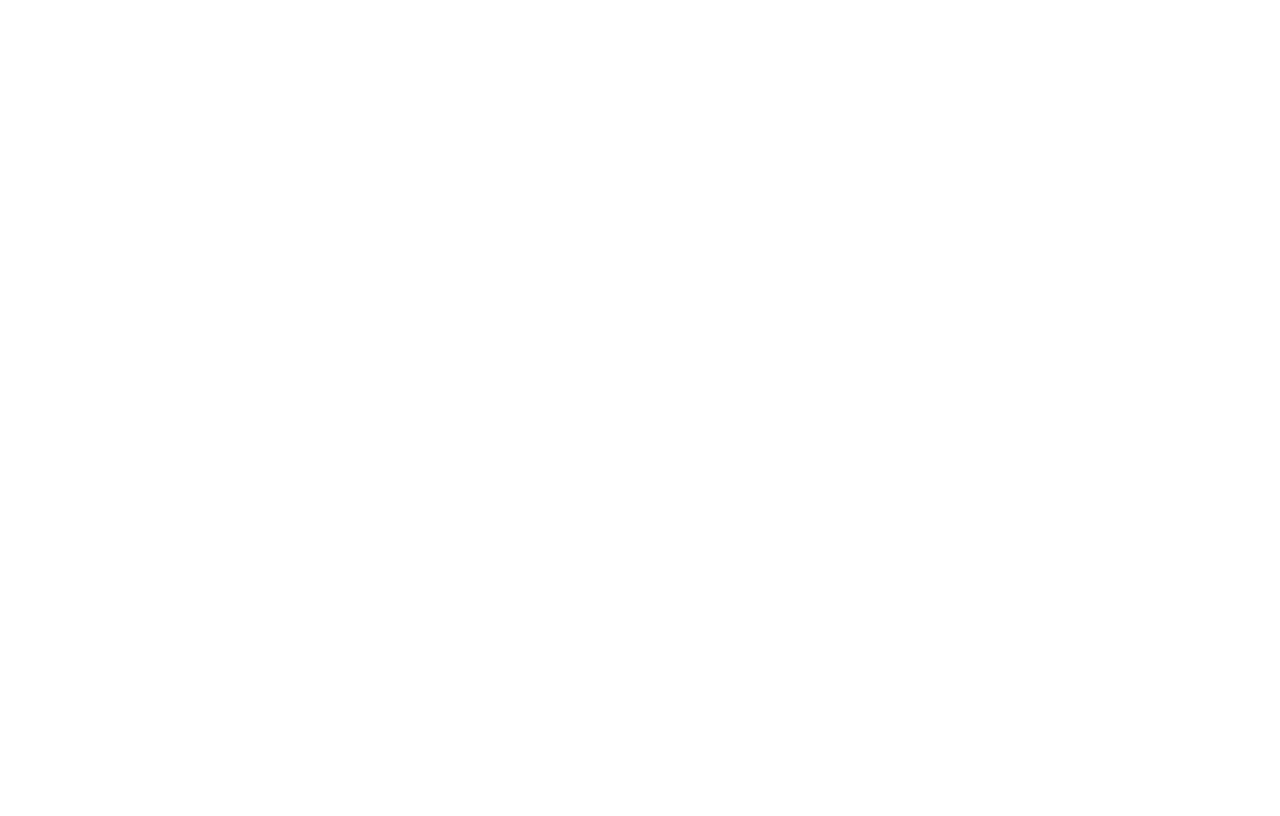
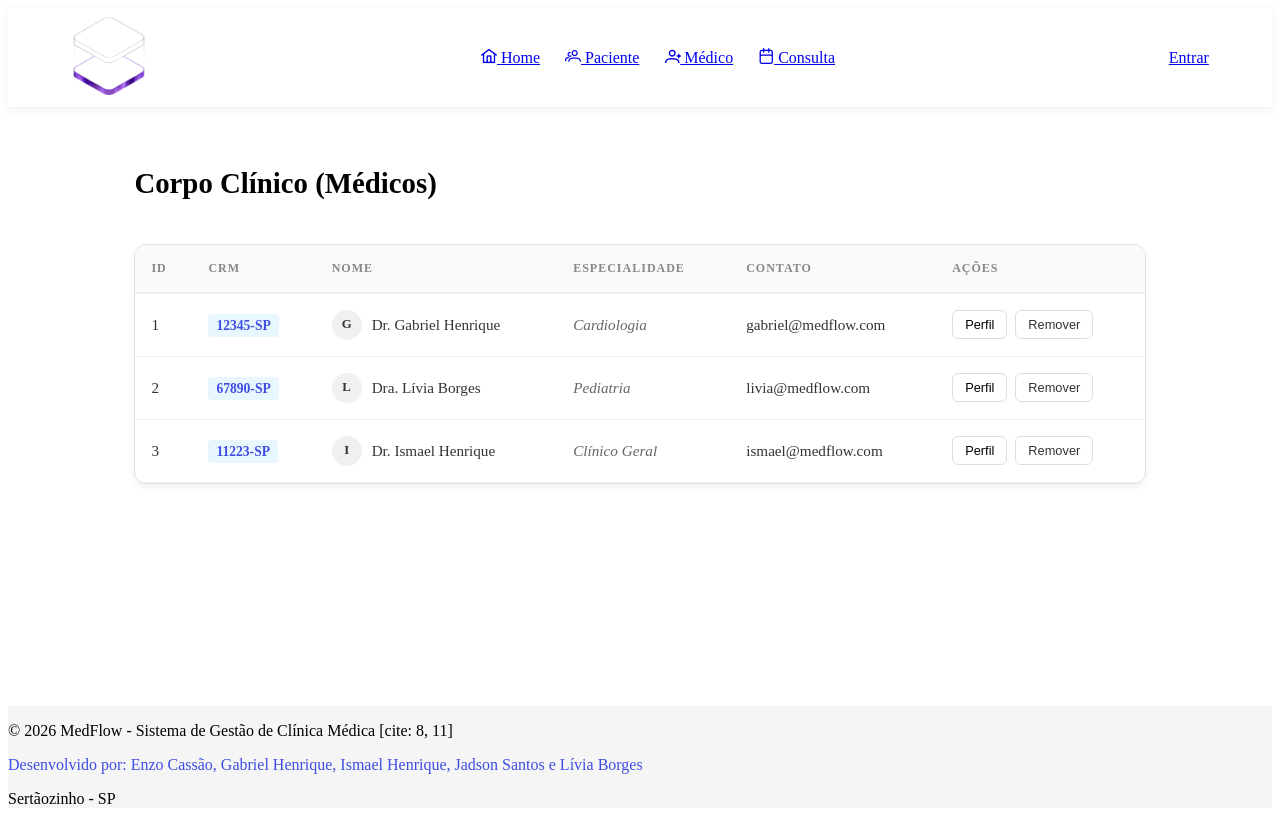
Before and after one commit to senai-661/FiveBits-frontend, a React (Vite) app: page /lista/medico in a window 1280 px wide. Before the commit this address had no page. Built offline with nearby package versions, Linux system fonts and the light colour scheme.

Commit message:
feat: Criei a listagem do médico e adicionei a rota

```diff
--- a/src/App.tsx
+++ b/src/App.tsx
@@ -2,6 +2,7 @@
 import { BrowserRouter, Routes, Route } from 'react-router-dom'
 import PHome from './pages/PHome/PHome'
 import PListagemPaciente from './components/Listagens/ListagemPaciente/ListagemPaciente'
+import PListagemMedico from './components/Listagens/ListagemMedico/ListagemMedico'
 //import PLogin from './pages/PLogin/PLogin'
 // Importações das novas listagens do MedFlow
 // import PListagemPaciente from './pages/PListagem/PListagemPaciente/PListagemPaciente'
@@ -16,10 +17,11 @@
         {/* Rota Principal: Landing Page do MedFlow */}
         <Route path='/' element={<PHome />} />
         <Route path='/lista/paciente' element={<PListagemPaciente />}/>
+        <Route path='/lista/medico' element={<PListagemMedico />}/>
 {/*
         <Route path='/login' element={<PLogin />}/>
         <Route path='/lista/paciente' element={<PListagemPaciente />}/>
-        <Route path='/lista/medico' element={<PListagemMedico />}/>
+
         <Route path='/lista/consulta' element={<PListagemConsulta />}/> */}
       </Routes>
     </BrowserRouter>
--- a/src/components/Listagens/ListagemMedico/ListagemMedico.tsx
+++ b/src/components/Listagens/ListagemMedico/ListagemMedico.tsx
@@ -0,0 +1,118 @@
+import { type JSX } from "react";
+import Navegacao from "../../../components/Navegacao/Navegacao";
+import Rodape from "../../../components/Rodape/Rodape";
+
+function PListagemMedico(): JSX.Element {
+    // Dados fictícios de médicos para visualização
+    const medicos = [
+        { id: 1, crm: "12345-SP", nome: "Dr. Gabriel Henrique", especialidade: "Cardiologia", email: "gabriel@medflow.com" },
+        { id: 2, crm: "67890-SP", nome: "Dra. Lívia Borges", especialidade: "Pediatria", email: "livia@medflow.com" },
+        { id: 3, crm: "11223-SP", nome: "Dr. Ismael Henrique", especialidade: "Clínico Geral", email: "ismael@medflow.com" },
+    ];
+
+    return (
+        <div style={{ display: 'flex', flexDirection: 'column', minHeight: '100vh' }}>
+            <Navegacao />
+
+            <main style={{ flex: 1, padding: '40px 10%', backgroundColor: 'var(--cor-container)' }}>
+                {/* Cabeçalho da Listagem */}
+                <div style={{ display: 'flex', justifyContent: 'space-between', alignItems: 'center', marginBottom: '24px' }}>
+                    <h1 style={{ color: 'var(--cor-inspiracao)', fontSize: '1.8rem', fontWeight: 'bold' }}>
+                        Corpo Clínico (Médicos)
+                    </h1>
+                    <button style={{
+                        backgroundColor: 'var(--cor-botao-sucesso)',
+                        color: 'white',
+                        padding: '10px 20px',
+                        borderRadius: '8px',
+                        border: 'none',
+                        fontWeight: 'bold',
+                        cursor: 'pointer'
+                    }}>
+                        + Cadastrar Médico
+                    </button>
+                </div>
+
+                {/* Tabela de Médicos */}
+                <div style={{
+                    backgroundColor: 'white',
+                    borderRadius: '12px',
+                    boxShadow: '0 4px 6px rgba(0,0,0,0.05)',
+                    overflow: 'hidden',
+                    border: '1px solid #e0e0e0'
+                }}>
+                    <table style={{ width: '100%', borderCollapse: 'collapse', textAlign: 'left' }}>
+                        <thead>
+                            <tr style={{ borderBottom: '2px solid #f0f0f0', backgroundColor: '#f9f9f9' }}>
+                                <th style={estiloCabecalho}>ID</th>
+                                <th style={estiloCabecalho}>CRM</th>
+                                <th style={estiloCabecalho}>NOME</th>
+                                <th style={estiloCabecalho}>ESPECIALIDADE</th>
+                                <th style={estiloCabecalho}>CONTATO</th>
+                                <th style={estiloCabecalho}>AÇÕES</th>
+                            </tr>
+                        </thead>
+                        <tbody>
+                            {medicos.map((medico) => (
+                                <tr key={medico.id} style={{ borderBottom: '1px solid #f0f0f0' }}>
+                                    <td style={estiloCelula}>{medico.id}</td>
+                                    <td style={estiloCelula}>
+                                        <span style={{ backgroundColor: '#E8F7FE', color: '#3F4DE3', padding: '4px 8px', borderRadius: '4px', fontSize: '0.85rem', fontWeight: 'bold' }}>
+                                            {medico.crm}
+                                        </span>
+                                    </td>
+                                    <td style={estiloCelula}>
+                                        <div style={{ display: 'flex', alignItems: 'center', gap: '10px' }}>
+                                            <div style={{ width: '30px', height: '30px', borderRadius: '50%', backgroundColor: '#f0f0f0', display: 'flex', alignItems: 'center', justifyContent: 'center', fontSize: '0.8rem', fontWeight: 'bold' }}>
+                                                {medico.nome.split(' ')[1].charAt(0)}
+                                            </div>
+                                            {medico.nome}
+                                        </div>
+                                    </td>
+                                    <td style={estiloCelula}>
+                                        <em style={{ color: '#666' }}>{medico.especialidade}</em>
+                                    </td>
+                                    <td style={estiloCelula}>{medico.email}</td>
+                                    <td style={estiloCelula}>
+                                        <div style={{ display: 'flex', gap: '8px' }}>
+                                            <button style={btnAcao}>Perfil</button>
+                                            <button style={{ ...btnAcao, color: 'var(--cor-botao-sair)' }}>Remover</button>
+                                        </div>
+                                    </td>
+                                </tr>
+                            ))}
+                        </tbody>
+                    </table>
+                </div>
+            </main>
+
+            <Rodape />
+        </div>
+    );
+}
+
+// Estilos Reutilizáveis (Mantendo a padronização do MedFlow)
+const estiloCabecalho: React.CSSProperties = {
+    padding: '16px',
+    fontSize: '0.75rem',
+    color: '#888',
+    textTransform: 'uppercase',
+    letterSpacing: '1px'
+};
+
+const estiloCelula: React.CSSProperties = {
+    padding: '16px',
+    fontSize: '0.95rem',
+    color: '#333'
+};
+
+const btnAcao: React.CSSProperties = {
+    padding: '6px 12px',
+    borderRadius: '6px',
+    border: '1px solid #ddd',
+    backgroundColor: 'white',
+    fontSize: '0.8rem',
+    cursor: 'pointer'
+};
+
+export default PListagemMedico;
```
